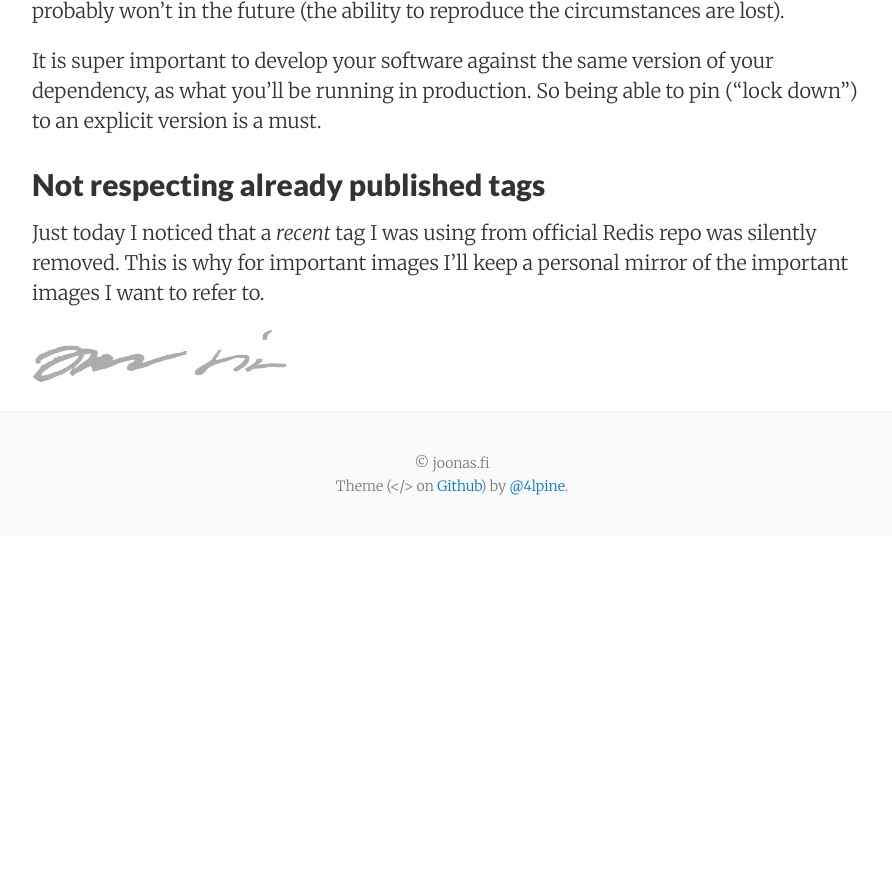
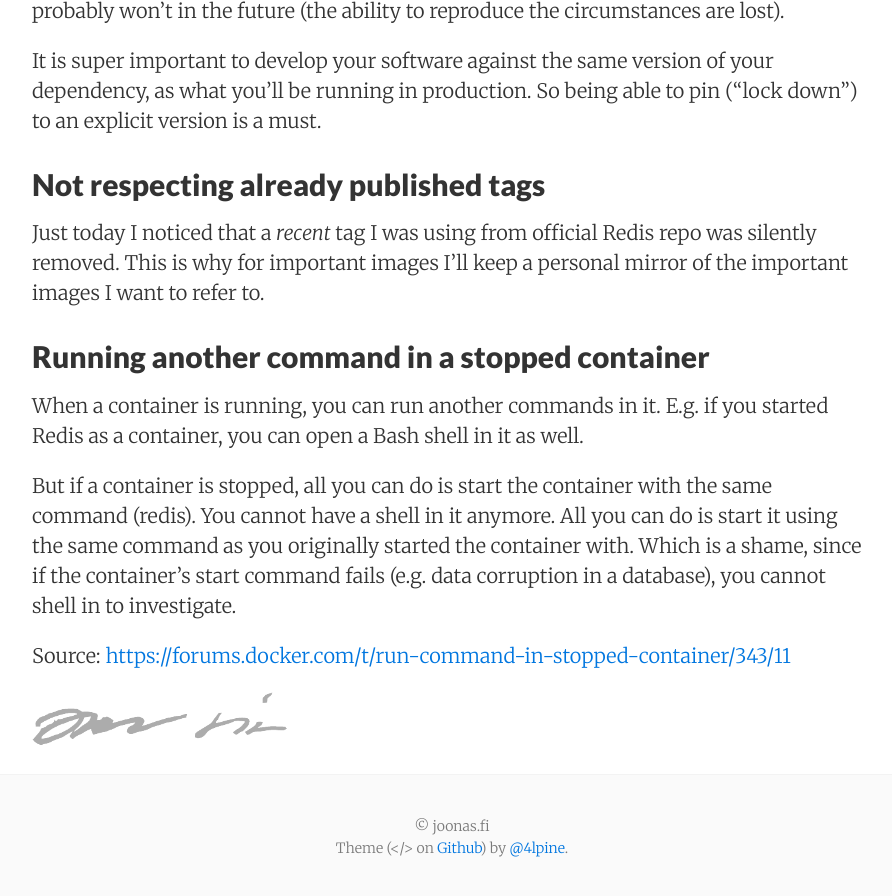
Before and after one commit to joonas-fi/joonas.fi, a Jekyll site: the page built from blog/_posts/2016/2016-06-17-thoughts-on-docker.md, in a window 1280 px wide and 900 px high, scrolled down 11399 px. Shown: the top 896 px of the window, without its empty margins (188-1080 px from the left). Built offline with Jekyll 4.4.1, drawn with Linux system fonts in a browser that asks for light colours; nearby versions of some CDN libraries; comment, search, counter and statistics services are not loaded; before the commit the page ends 11936 px from its top, so only the background shows below that; some of the changed text lies outside the part shown.

Commit message:
Add section "Running another command in a stopped container"

```diff
--- a/blog/_posts/2016/2016-06-17-thoughts-on-docker.md
+++ b/blog/_posts/2016/2016-06-17-thoughts-on-docker.md
@@ -264,3 +264,12 @@ Not respecting already published tags
 -------------------------------------
 
 Just today I noticed that a *recent* tag I was using from official Redis repo was silently removed. This is why for important images I'll keep a personal mirror of the important images I want to refer to.
+
+Running another command in a stopped container
+----------------------------------------------
+
+When a container is running, you can run another commands in it. E.g. if you started Redis as a container, you can open a Bash shell in it as well.
+
+But if a container is stopped, all you can do is start the container with the same command (redis). You cannot have a shell in it anymore. All you can do is start it using the same command as you originally started the container with. Which is a shame, since if the container's start command fails (e.g. data corruption in a database), you cannot shell in to investigate.
+
+Source: [https://forums.docker.com/t/run-command-in-stopped-container/343/11](https://forums.docker.com/t/run-command-in-stopped-container/343/11)
```
